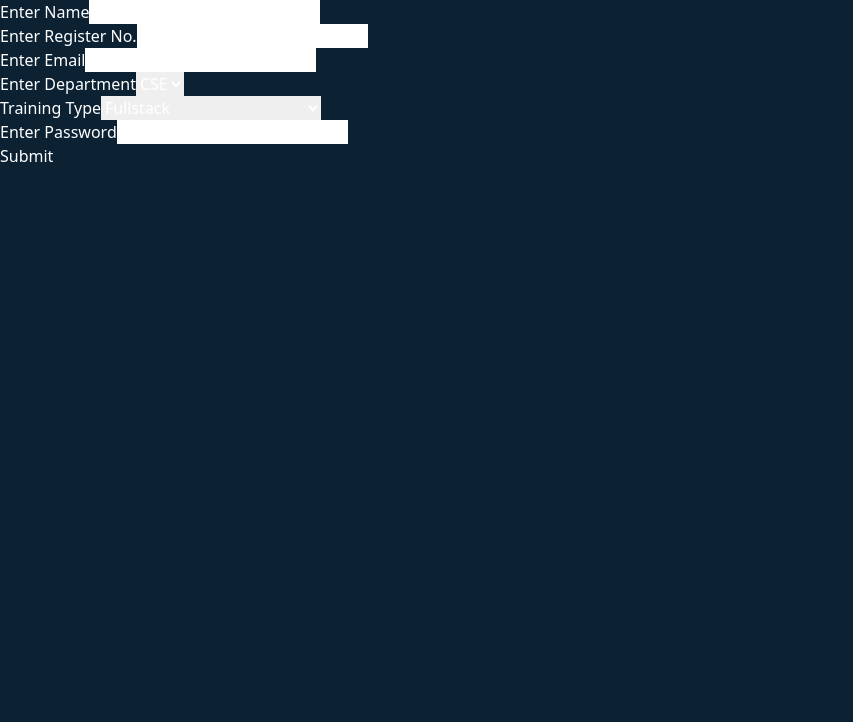
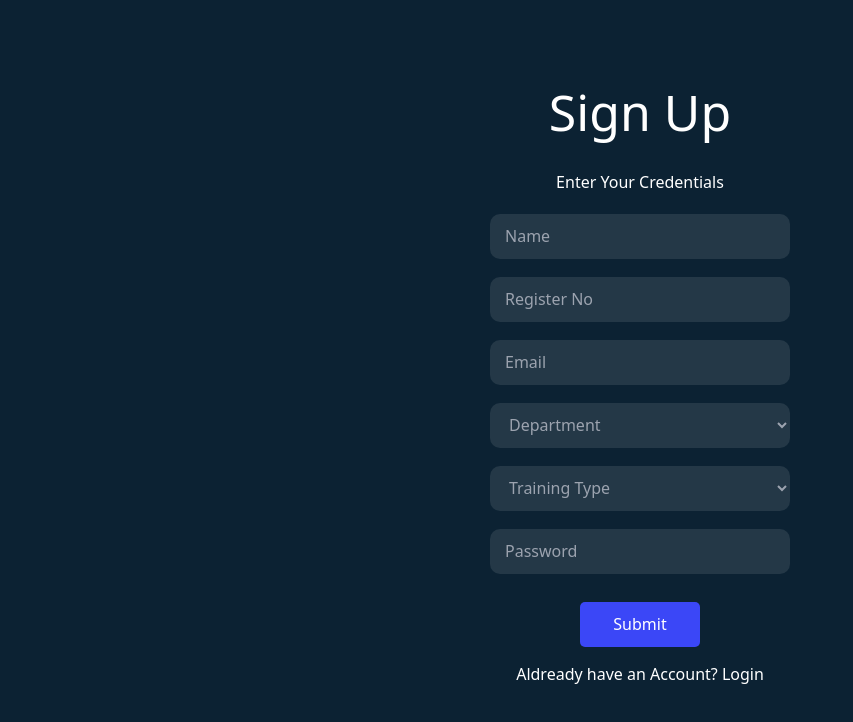
Before and after one commit to Yash890-star/StatusTracker, a Next.js app in the folder client/status-tracker/: page /SignUp in a window 1280 px wide. Shown: the top 722 px of the page, without its empty margins (0-853 px from the left). Built offline with nearby package versions, Linux system fonts and the light colour scheme.

Commit message:
Sign Up page Style

```diff
--- a/client/status-tracker/src/pages/SignUp.js
+++ b/client/status-tracker/src/pages/SignUp.js
@@ -1,5 +1,6 @@
 import { useRouter } from "next/router";
 import { useState } from "react";
+import s from "../styles/SignUp.module.css";
 
 const SignUp = () => {
 
@@ -29,26 +30,31 @@ const SignUp = () => {
     }
 
     return (<>
-        <form>
-            <label htmlFor="name">Enter Name</label>
-            <input type="text" name="name" onChange={e => {setName(e.target.value)}}/><br/>
-            <label htmlFor="rno">Enter Register No.</label>
-            <input type="text" name="rno" onChange={e => {setRegNo(e.target.value)}}/><br/>
-            <label htmlFor="email">Enter Email</label>
-            <input type="email" name="email" onChange={e => {setEmail(e.target.value)}}/><br/>
-            <label htmlFor="dept">Enter Department</label>
-            <select name="dept" id="dept" onChange={e => {setDept(e.target.value)}}>
+        <form className={s.form}>
+        <p className={s.loginText}>Sign Up</p>
+        <label className={s.enterYourCredentials}>Enter Your Credentials</label>
+            {/* <label htmlFor="name">Enter Name</label> */}
+            <input className={s.inputBox} type="text" placeholder="Name"name="name" onChange={e => {setName(e.target.value)}}/><br/>
+            {/* <label htmlFor="rno">Enter Register No.</label> */}
+            <input className={s.inputBox} type="text" placeholder="Register No" name="rno" onChange={e => {setRegNo(e.target.value)}}/><br/>
+            {/* <label htmlFor="email">Enter Email</label> */}
+            <input className={s.inputBox} type="email" placeholder="Email" name="email" onChange={e => {setEmail(e.target.value)}}/><br/>
+            {/* <label htmlFor="dept">Enter Department</label> */}
+            <select className={s.selectTags} name="dept" id="dept" onChange={e => {setDept(e.target.value)}}>
+                <option   value="" disabled selected>Department</option>
                 <option value="cse">CSE</option>
                 <option value="IT">IT</option>
             </select><br/>
-            <label htmlFor="tt">Training Type</label>
-            <select name="tt" id="tt" onChange={e => {setTrainType(e.target.value)}}>
+            {/* <label htmlFor="tt">Training Type</label> */}
+            <select className={s.selectTags} name="tt" id="tt" onChange={e => {setTrainType(e.target.value)}}>
+            <option color="black" value="" disabled selected>Training Type</option>
                 <option value="fullstack">Fullstack</option>
                 <option value="competitveprogramming">Competitive Programming</option>
             </select><br/>
-            <label htmlFor="password">Enter Password</label>
-            <input type="password" name="password" onChange={e => {setPassword(e.target.value)}}/><br/>
-            <button type="submit" onClick={formHandler}>Submit</button>
+            {/* <label htmlFor="password">Enter Password</label> */}
+            <input className={s.inputBox} placeholder="Password"type="password" name="password" onChange={e => {setPassword(e.target.value)}}/><br/>
+            <button className={s.submitButton} type="submit" onClick={formHandler}>Submit</button>
+            <p>Aldready have an Account? Login</p>
         </form>
     </>);
 }
--- a/client/status-tracker/src/styles/login.module.css
+++ b/client/status-tracker/src/styles/login.module.css
@@ -1,5 +1,4 @@
 .form {
-
   height: 85vh;
   display: flex;
   flex-direction: column;
@@ -13,17 +12,16 @@
   border-radius: 10px;
   padding-left: 15px;
   padding-right: 15px;
-    color: white;
+  color: #9ca3af;
   background-color: #243847;
   margin-top: -6px;
 }
 
 .inputBox:focus {
-    outline: none
+  outline: none;
 }
 
 .submitButton {
-
   background-color: #3b47f7;
   height: 45px;
   width: 120px;
@@ -63,7 +61,6 @@
 .enterYourCredentials {
   font-weight: light;
   margin-bottom: 20px;
-
 }
 
 .checkBox {
```
Lines whose indentation alone changed are shown as unchanged.
